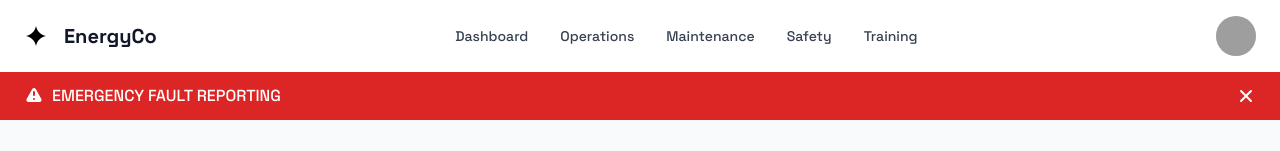
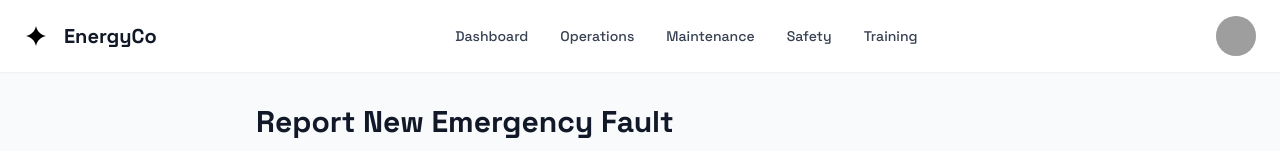
Before and after one commit to 22AshourAli/emergency_fault, a plain HTML site: page index.html in a window 1280 px wide. Shown: the top 151 px of the page. Drawn offline with nearby package versions, Linux system fonts and the light colour scheme; grey boxes are pictures that could not be loaded.

Commit message:
Update index.html

```diff
--- a/index.html
+++ b/index.html
@@ -125,24 +125,6 @@
       </div>
     </header>
 
-    <!-- Emergency Alert Banner -->
-    <div class="alert-banner bg-red-600 text-white">
-      <div class="container mx-auto px-6 py-3">
-        <div class="flex items-center justify-between">
-          <div class="flex items-center">
-            <svg xmlns="http://www.w3.org/2000/svg" class="h-5 w-5 mr-2" viewBox="0 0 20 20" fill="currentColor">
-              <path fill-rule="evenodd" d="M8.257 3.099c.765-1.36 2.722-1.36 3.486 0l5.58 9.92c.75 1.334-.213 2.98-1.742 2.98H4.42c-1.53 0-2.493-1.646-1.743-2.98l5.58-9.92zM11 13a1 1 0 11-2 0 1 1 0 012 0zm-1-8a1 1 0 00-1 1v3a1 1 0 002 0V6a1 1 0 00-1-1z" clip-rule="evenodd" />
-            </svg>
-            <span class="font-medium">EMERGENCY FAULT REPORTING</span>
-          </div>
-          <button class="text-white hover:text-gray-200">
-            <svg xmlns="http://www.w3.org/2000/svg" class="h-5 w-5" viewBox="0 0 20 20" fill="currentColor">
-              <path fill-rule="evenodd" d="M4.293 4.293a1 1 0 011.414 0L10 8.586l4.293-4.293a1 1 0 111.414 1.414L11.414 10l4.293 4.293a1 1 0 01-1.414 1.414L10 11.414l-4.293 4.293a1 1 0 01-1.414-1.414L8.586 10 4.293 5.707a1 1 0 010-1.414z" clip-rule="evenodd" />
-            </svg>
-          </button>
-        </div>
-      </div>
-    </div>
 
     <!-- Main Content -->
     <main class="py-8">
```
